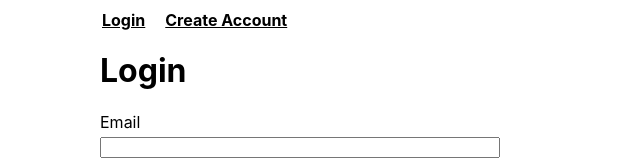
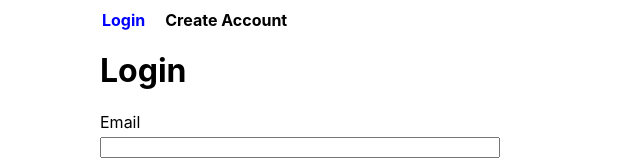
Before and after one commit to irahatam/exercise-five-fall2020, a React (Create React App) app: page /login in a window 1280 px wide. In both pictures the pointer is over the link "Login". Shown: the top 160 px of the page, without its empty margins (0-640 px from the left). Built offline with nearby package versions, Linux system fonts and the light colour scheme; no server answers.

Commit message:
final commit

```diff
--- a/src/App.css
+++ b/src/App.css
@@ -14,7 +14,11 @@
   cursor: pointer;
   margin: 0 10px;
   font-weight: bold;
-  text-decoration: underline;
+  text-decoration: none;
+}
+
+.Header nav a:hover {
+  color: blue;
 }
 
 .LoginForm {
```
Also changed, not shown: 1 other file (tests, documents, lock files or other folders).
